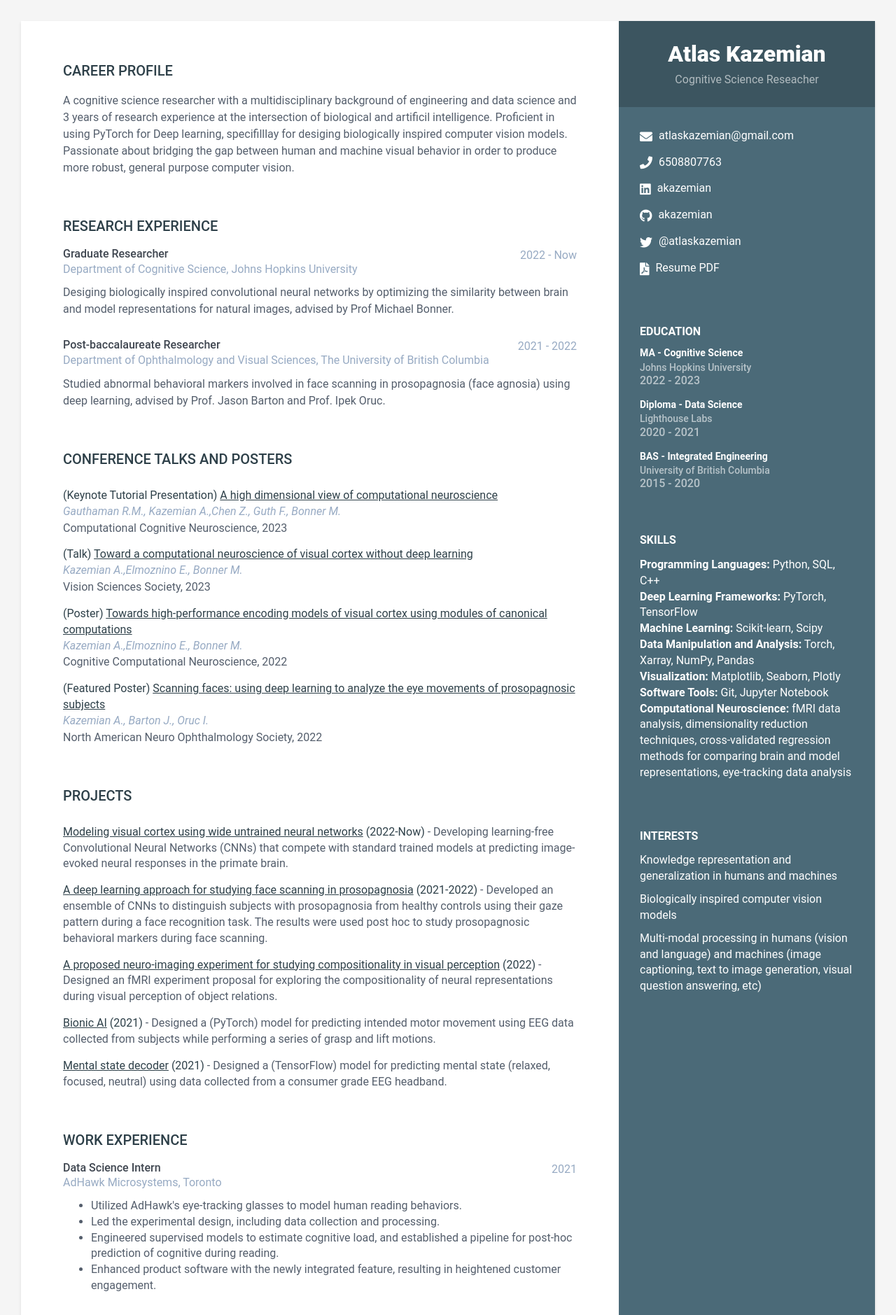
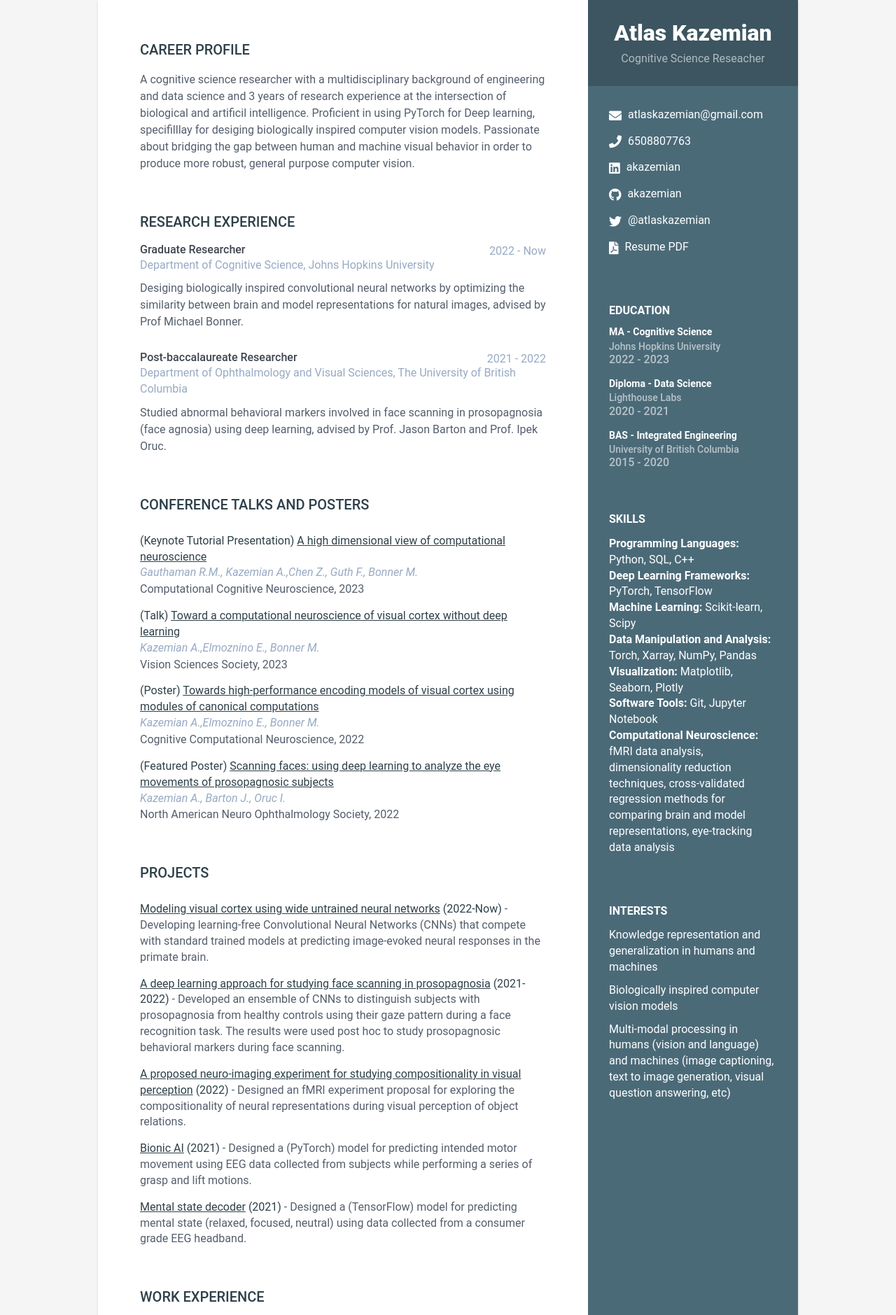
Before and after one commit to akazemian/resume, a Jekyll site: the page built from print.html, in a window 1280 px wide. Shown: the top 1879 px of the page at 70% size. Built offline with Jekyll 4.4.1, drawn with Linux system fonts in a browser that asks for light colours.

Commit message:
Update print.html

```diff
--- a/_layouts/print.html
+++ b/_layouts/print.html
@@ -11,10 +11,10 @@
   {% include head.html %}
   <style>
     body {
-      padding: 200 !important;
+      padding: 0 !important;
     }
     .wrapper {
-      max-width: unset !important;
+      max-width: 20 !important;
     }
   </style>
   <body>
```
